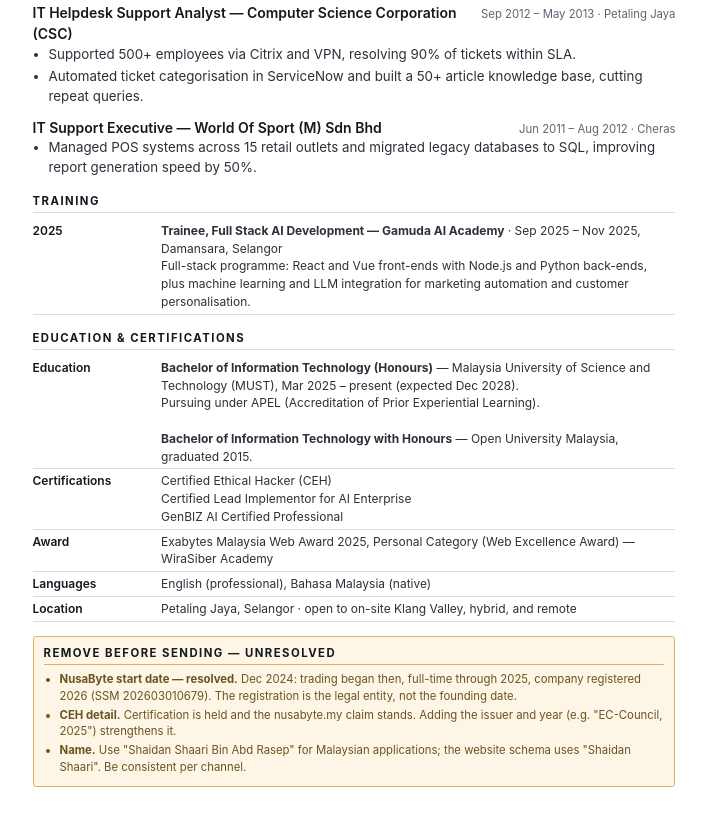
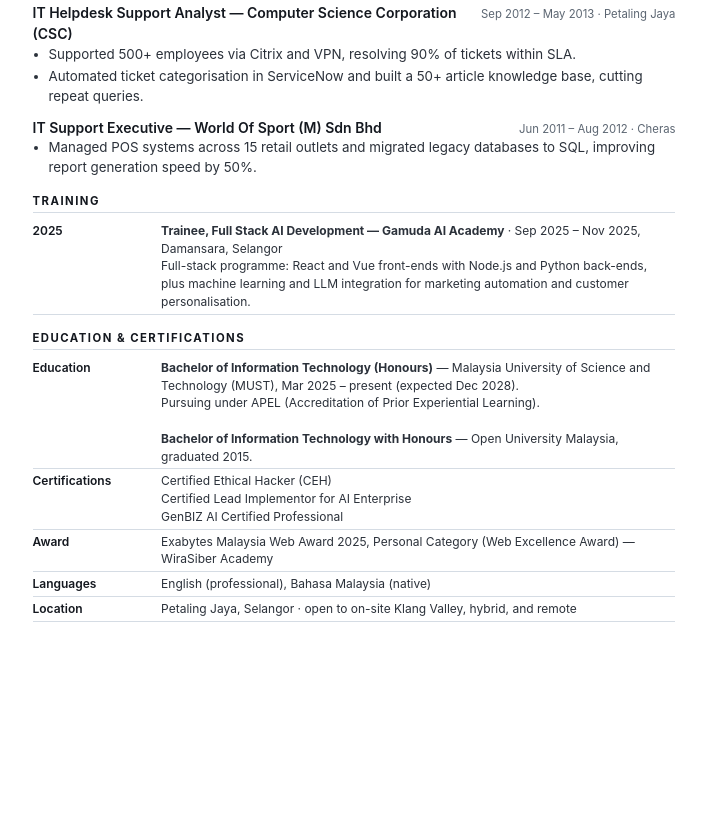
Before and after one commit to nusabyte-my/shaidan-portfolio, a website: page cv.html in a window 1280 px wide. Shown: the part 2246-3059 px from the top of the page, without its empty margins (286-992 px from the left). After the commit the page ends 2894 px from the top, so only its background shows below. Drawn offline with Linux system fonts and the light colour scheme.

Commit message:
Remove internal notes from online CV

```diff
--- a/cv.html
+++ b/cv.html
@@ -311,14 +311,7 @@
   </tr>
 </table>
 
-<div class="flag">
-  <h2>Remove before sending — unresolved</h2>
-  <ul>
-    <li><b>NusaByte start date — resolved.</b> Dec 2024: trading began then, full-time through 2025, company registered 2026 (SSM 202603010679). The registration is the legal entity, not the founding date.</li>
-    <li><b>CEH detail.</b> Certification is held and the nusabyte.my claim stands. Adding the issuer and year (e.g. "EC-Council, 2025") strengthens it.</li>
-    <li><b>Name.</b> Use "Shaidan Shaari Bin Abd Rasep" for Malaysian applications; the website schema uses "Shaidan Shaari". Be consistent per channel.</li>
-  </ul>
-</div>
+
 
 </body>
 </html>
```
